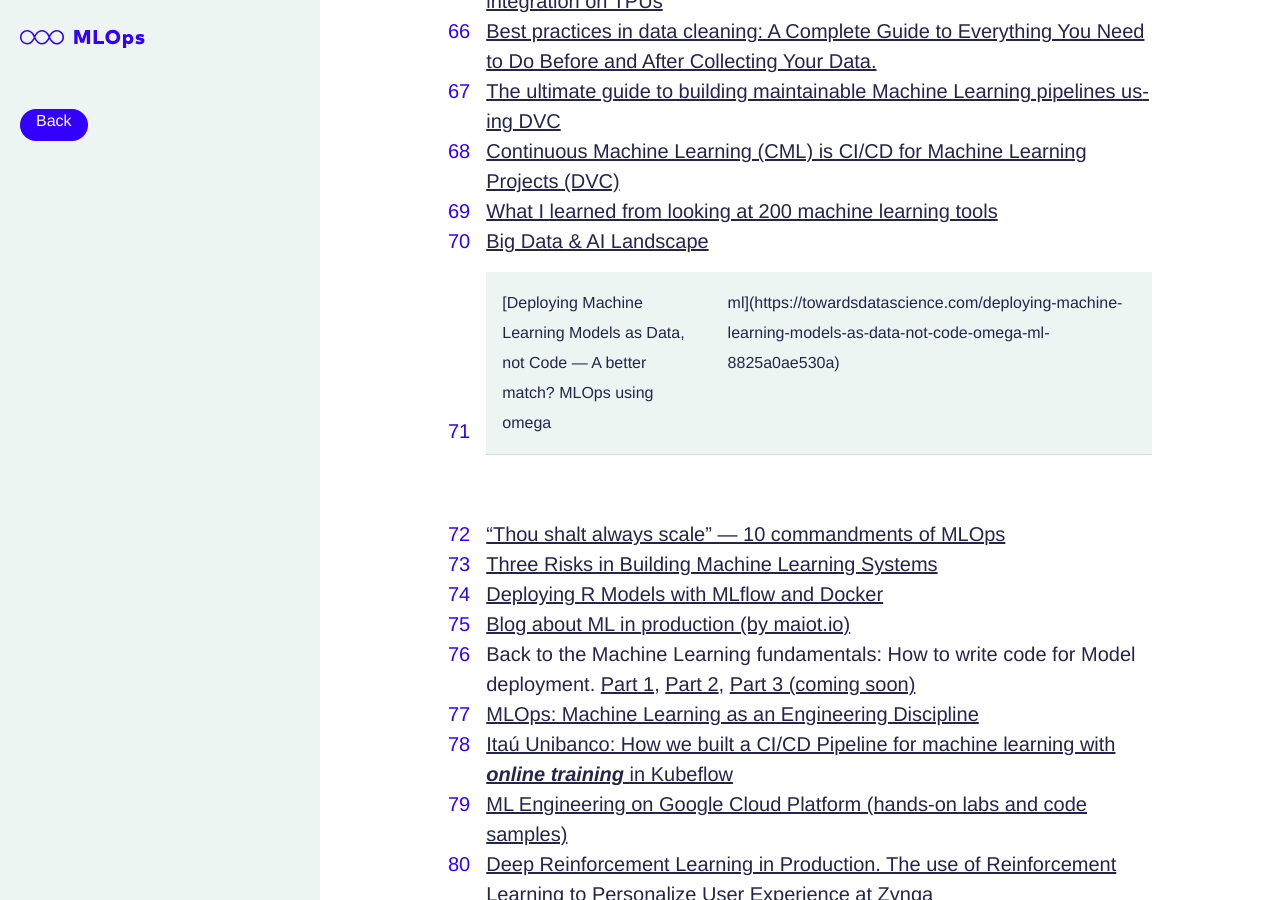
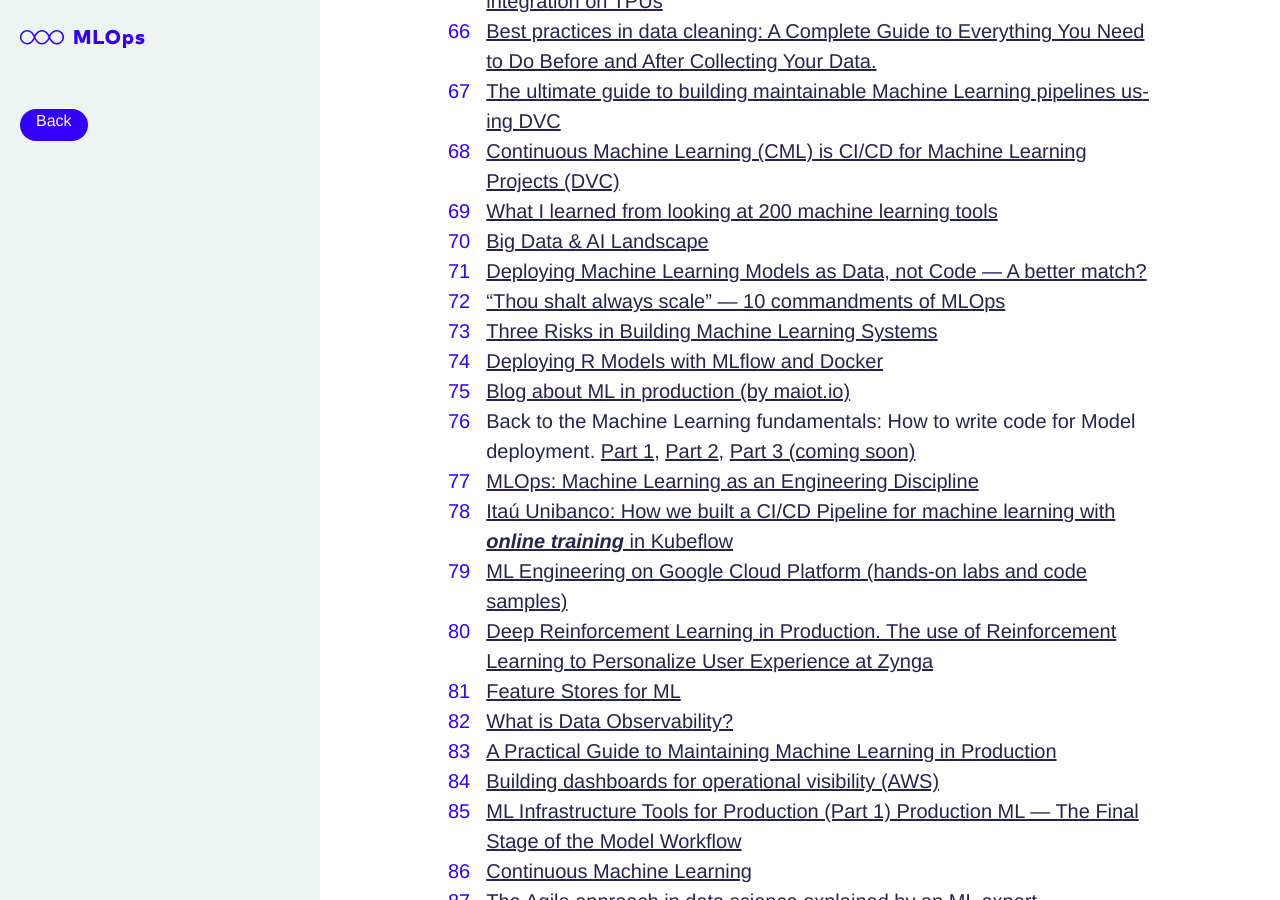
Before and after one commit to innoq/ml-ops.org, a Jekyll site: the page built from content/references.md, in a window 1280 px wide and 900 px high, scrolled down 4205 px. Built offline with Jekyll 4.4.1, drawn with Linux system fonts in a browser that asks for light colours; some web fonts are replaced.

Commit message:
new references added

```diff
--- a/content/references.md
+++ b/content/references.md
@@ -112,7 +112,7 @@
 67. [Continuous Machine Learning (CML) is CI/CD for Machine Learning Projects (DVC)](https://cml.dev/)
 68. [What I learned from looking at 200 machine learning tools](https://huyenchip.com/2020/06/22/mlops.html)
 69. [Big Data & AI Landscape](http://mattturck.com/wp-content/uploads/2018/07/Matt_Turck_FirstMark_Big_Data_Landscape_2018_Final.png)
-70. [Deploying Machine Learning Models as Data, not Code — A better match? MLOps using omega|ml](https://towardsdatascience.com/deploying-machine-learning-models-as-data-not-code-omega-ml-8825a0ae530a)
+70. [Deploying Machine Learning Models as Data, not Code — A better match?](https://towardsdatascience.com/deploying-machine-learning-models-as-data-not-code-omega-ml-8825a0ae530a)
 71. [“Thou shalt always scale” — 10 commandments of MLOps](https://towardsdatascience.com/mlops-thou-shalt-always-scale-10-commandments-of-mlops-152c11e711a5)
 72. [Three Risks in Building Machine Learning Systems](https://insights.sei.cmu.edu/sei_blog/2020/05/three-risks-in-building-machine-learning-systems.html)
 73. [Deploying R Models with MLflow and Docker](https://mdneuzerling.com/post/deploying-r-models-with-mlflow-and-docker/)
```
